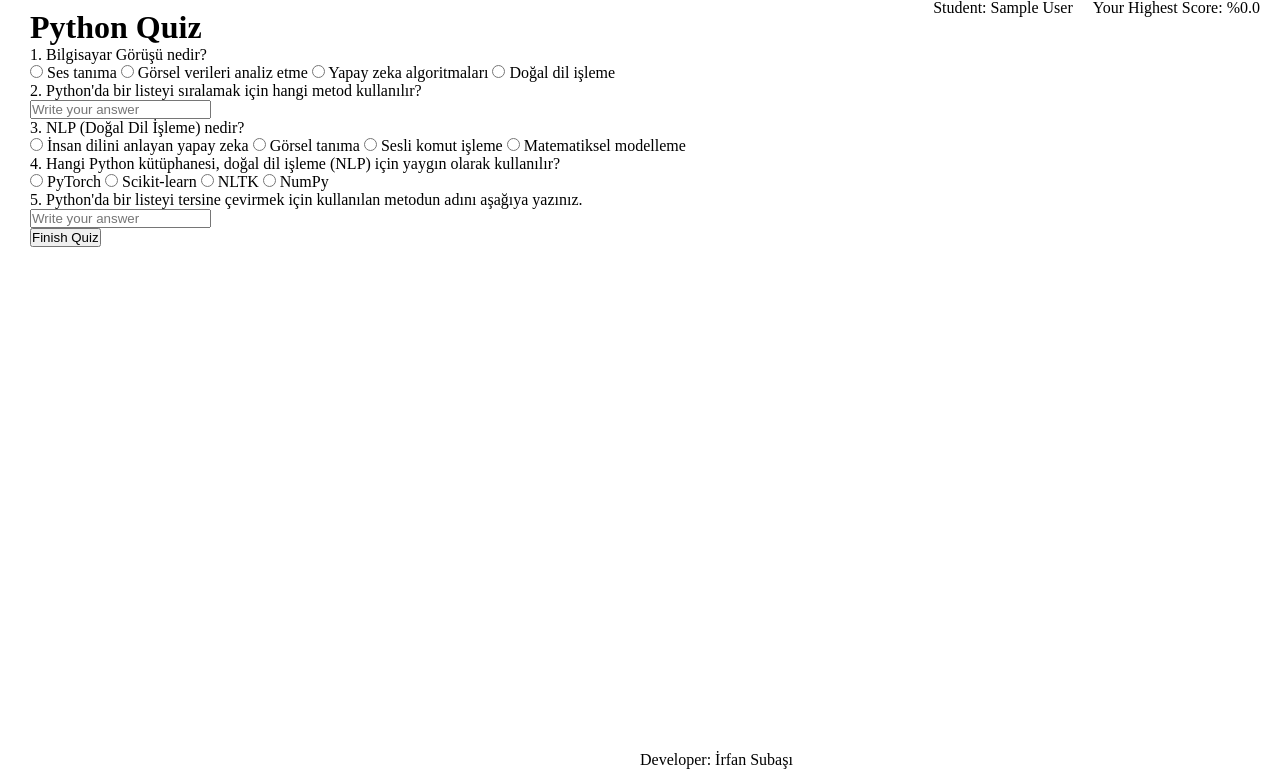
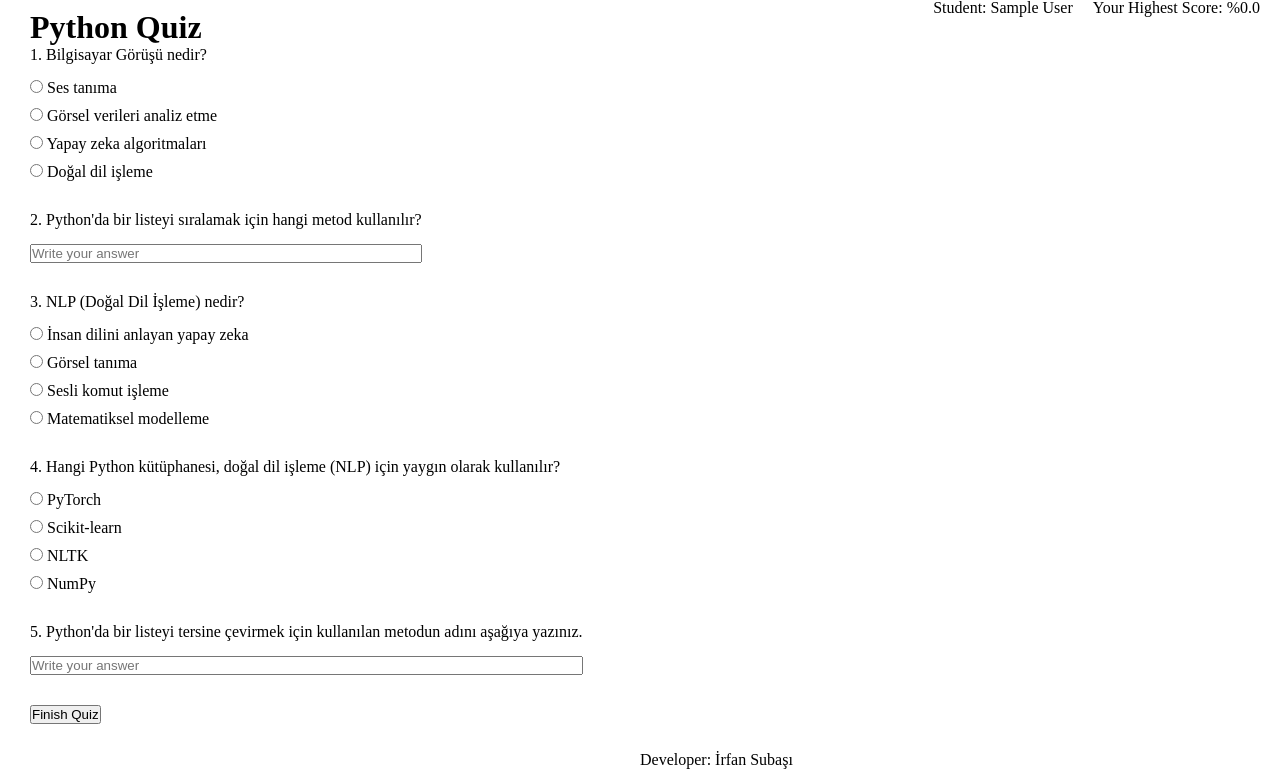
Before and after one commit to irfansubasi/kodland-quiz-case, a Flask app: page /quiz in a window 1280 px wide. Shown: the part 21-800 px from the top of the page. Run offline with Flask 3, Linux system fonts and the light colour scheme; the visitor is signed in with stand-in values (Sample User, id 1); data comes from the database, SQL or seed files in the repository; data that the repository does not hold is empty.

Commit message:
add css and classes for quiz page

```diff
--- a/app/static/styles.css
+++ b/app/static/styles.css
@@ -24,6 +24,25 @@
   top: 20px;
 }
 
+.questions-section {
+  display: flex;
+  flex-direction: column;
+  align-items: flex-start;
+  row-gap: 30px;
+}
+
+.questions-section .question {
+  display: flex;
+  flex-direction: column;
+  row-gap: 15px;
+}
+
+.questions-section .question .answer {
+  display: flex;
+  flex-direction: column;
+  row-gap: 10px;
+}
+
 footer {
   position: absolute;
   bottom: 0;
--- a/app/templates/quiz.html
+++ b/app/templates/quiz.html
@@ -14,11 +14,15 @@
 
   <div>
     <h1>Python Quiz</h1>
-    <form method="POST" action="{{ url_for('main.submit_quiz') }}">
+    <form
+      method="POST"
+      action="{{ url_for('main.submit_quiz') }}"
+      class="questions-section"
+    >
       {% for question in questions %}
-      <div>
+      <div class="question">
         <p>{{ loop.index }}. {{ question.question }}</p>
-        <div>
+        <div class="answer">
           {% if question.question_type == 'multiple_choice' %} {% for option in
           question.get_options() %}
           <label>
```
